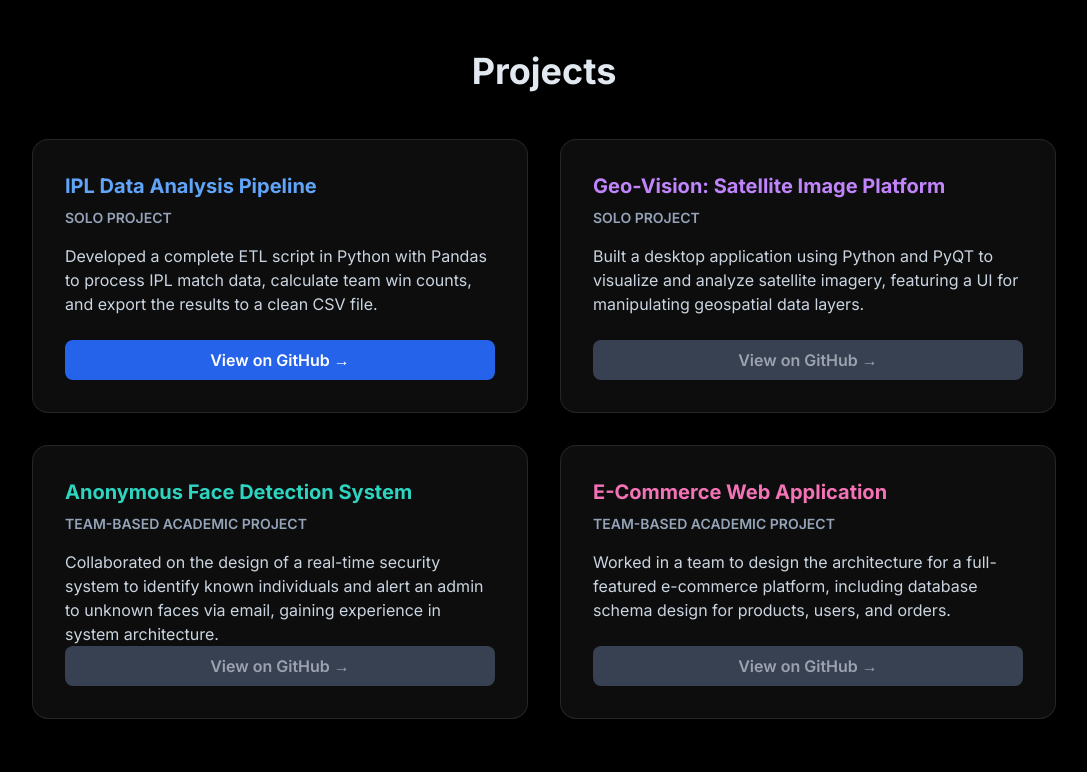
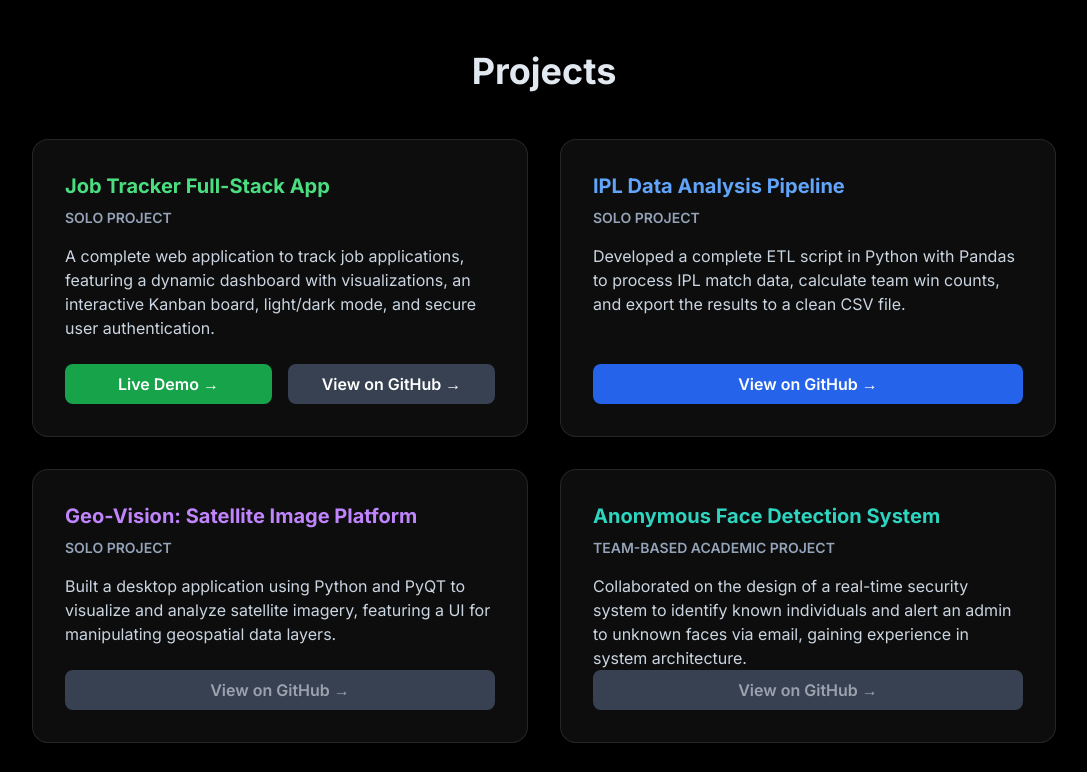
Before and after one commit to SamyaDutta2026/SamyaDutta2026.github.io, a plain HTML site: page index.html in a window 1280 px wide. Shown: the part 1380-2152 px from the top of the page, without its empty margins (96-1183 px from the left). Drawn offline with nearby package versions, Linux system fonts and the light colour scheme.

Commit message:
Update index.html

```diff
--- a/index.html
+++ b/index.html
@@ -5,17 +5,13 @@
     <meta name="viewport" content="width=device-width, initial-scale=1.0">
     <title>Samya Dutta | Portfolio</title>
 
-    <!-- SEO & Social Sharing Meta Tags -->
     <meta name="description" content="Portfolio of Samya Dutta, a Computer Science student specializing in software development and data analysis. Explore my projects and skills.">
 
-    <!-- Open Graph (for LinkedIn, Facebook, etc.) -->
     <meta property="og:title" content="Samya Dutta | Portfolio">
     <meta property="og:description" content="A showcase of my projects and skills in software development and data analysis.">
     <meta property="og:image" content="https://placehold.co/1200x630/0a0a0a/e2e8f0?text=Samya%20Dutta\nPortfolio&font=inter">
-    <meta property="og:url" content="https://samyadutta2026.github.io"> <!-- Replace with your live URL -->
-    <meta property="og:type" content="website">
+    <meta property="og:url" content="https://samyadutta2026.github.io"> <meta property="og:type" content="website">
 
-    <!-- Twitter Card -->
     <meta name="twitter:card" content="summary_large_image">
     <meta name="twitter:title" content="Samya Dutta | Portfolio">
     <meta name="twitter:description" content="A showcase of my projects and skills in software development and data analysis.">
@@ -100,7 +96,6 @@
 </head>
 <body class="antialiased">
 
-    <!-- Header -->
     <header id="header" class="fixed top-0 left-0 right-0 z-50 transition-all duration-300">
         <div class="container mx-auto px-6 py-4 flex justify-between items-center">
             <div class="text-xl font-bold tracking-wider">
@@ -116,7 +111,6 @@
     </header>
 
     <main>
-        <!-- Hero Section -->
         <section id="hero" class="min-h-screen flex items-center bg-black relative">
             <div class="orb-canvas">
                 <div class="orb"></div>
@@ -133,7 +127,6 @@
             </div>
         </section>
 
-        <!-- About Section -->
         <section id="about" class="py-20 md:py-32 section-fade-in">
             <div class="container mx-auto px-6">
                 <div class="max-w-4xl mx-auto text-center">
@@ -147,13 +140,25 @@
             </div>
         </section>
 
-        <!-- Projects Section -->
         <section id="projects" class="py-20 md:py-32 bg-black section-fade-in">
             <div class="container mx-auto px-6">
                 <h2 class="text-3xl md:text-4xl font-bold text-center mb-12">Projects</h2>
                 <div class="grid grid-cols-1 md:grid-cols-2 gap-8 max-w-5xl mx-auto">
 
-                    <!-- Project 1: IPL Pipeline -->
+                    <div class="glass-card p-8 flex flex-col">
+                        <h3 class="text-xl font-bold mb-2 text-green-400">Job Tracker Full-Stack App</h3>
+                        <p class="text-sm font-semibold text-slate-400 mb-4">SOLO PROJECT</p>
+                        <p class="text-slate-300 flex-grow mb-6">A complete web application to track job applications, featuring a dynamic dashboard with visualizations, an interactive Kanban board, light/dark mode, and secure user authentication.</p>
+                        <div class="mt-auto grid grid-cols-1 sm:grid-cols-2 gap-4">
+                            <a href="https://job-tracker-cjej.onrender.com" target="_blank" class="bg-green-600 text-white font-semibold py-2 px-4 rounded-lg hover:bg-green-700 transition-colors text-center">
+                                Live Demo &rarr;
+                            </a>
+                            <a href="https://github.com/SamyaDutta2026/Job-tracker" target="_blank" class="bg-gray-700 text-white font-semibold py-2 px-4 rounded-lg hover:bg-gray-600 transition-colors text-center">
+                                View on GitHub &rarr;
+                            </a>
+                        </div>
+                    </div>
+
                     <div class="glass-card p-8 flex flex-col">
                         <h3 class="text-xl font-bold mb-2 text-blue-400">IPL Data Analysis Pipeline</h3>
                         <p class="text-sm font-semibold text-slate-400 mb-4">SOLO PROJECT</p>
@@ -163,7 +168,6 @@
                         </a>
                     </div>
 
-                    <!-- Project 2: Geo-Vision -->
                     <div class="glass-card p-8 flex flex-col">
                         <h3 class="text-xl font-bold mb-2 text-purple-400">Geo-Vision: Satellite Image Platform</h3>
                          <p class="text-sm font-semibold text-slate-400 mb-4">SOLO PROJECT</p>
@@ -173,7 +177,6 @@
                         </a>
                     </div>
 
-                    <!-- Project 3: Face Detection -->
                     <div class="glass-card p-8 flex flex-col">
                         <h3 class="text-xl font-bold mb-2 text-teal-400">Anonymous Face Detection System</h3>
                         <p class="text-sm font-semibold text-slate-400 mb-4">TEAM-BASED ACADEMIC PROJECT</p>
@@ -183,7 +186,6 @@
                         </a>
                     </div>
 
-                    <!-- Project 4: E-commerce -->
                     <div class="glass-card p-8 flex flex-col">
                         <h3 class="text-xl font-bold mb-2 text-pink-400">E-Commerce Web Application</h3>
                         <p class="text-sm font-semibold text-slate-400 mb-4">TEAM-BASED ACADEMIC PROJECT</p>
@@ -196,8 +198,7 @@
             </div>
         </section>
 
-         <!-- Experience Section -->
-        <section id="experience" class="py-20 md:py-32 section-fade-in">
+         <section id="experience" class="py-20 md:py-32 section-fade-in">
             <div class="container mx-auto px-6">
                 <h2 class="text-3xl md:text-4xl font-bold text-center mb-12">Experience</h2>
                 <div class="max-w-2xl mx-auto">
@@ -219,29 +220,23 @@
             </div>
         </section>
 
-        <!-- Contact Section -->
         <section id="contact" class="py-20 md:py-32 bg-black section-fade-in">
             <div class="container mx-auto px-6 text-center">
                 <h2 class="text-3xl md:text-4xl font-bold mb-4">Get In Touch</h2>
                 <p class="text-lg text-slate-400 mb-8 max-w-xl mx-auto">I'm currently seeking new opportunities to learn and contribute. Feel free to reach out!</p>
                 <div class="flex justify-center items-center space-x-6">
-                    <!-- Gmail -->
                     <a href="mailto:duttasamya3@gmail.com" class="text-slate-400 hover:text-white transition-colors" title="Email Me">
                         <svg class="w-8 h-8" viewBox="0 0 24 24" fill="currentColor"><path d="M20 4H4c-1.1 0-1.99.9-1.99 2L2 18c0 1.1.9 2 2 2h16c1.1 0 2-.9 2-2V6c0-1.1-.9-2-2-2zm0 4l-8 5-8-5V6l8 5 8-5v2z"/></svg>
                     </a>
-                    <!-- GitHub -->
                     <a href="https://github.com/SamyaDutta2026" target="_blank" class="text-slate-400 hover:text-white transition-colors" title="GitHub">
                         <svg class="w-8 h-8" fill="currentColor" viewBox="0 0 24 24" aria-hidden="true"><path fill-rule="evenodd" d="M12 2C6.477 2 2 6.477 2 12c0 4.418 2.865 8.168 6.839 9.492.5.092.682-.217.682-.482 0-.237-.009-.868-.014-1.703-2.782.605-3.369-1.343-3.369-1.343-.454-1.158-1.11-1.466-1.11-1.466-.908-.62.069-.608.069-.608 1.003.07 1.531 1.032 1.531 1.032.892 1.53 2.341 1.088 2.91.832.092-.647.35-1.088.636-1.338-2.22-.253-4.555-1.113-4.555-4.951 0-1.093.39-1.988 1.031-2.688-.103-.253-.446-1.272.098-2.65 0 0 .84-.27 2.75 1.026A9.564 9.564 0 0112 6.844c.85.004 1.705.115 2.504.337 1.909-1.296 2.747-1.027 2.747-1.027.546 1.378.203 2.398.1 2.651.64.7 1.028 1.595 1.028 2.688 0 3.848-2.338 4.695-4.566 4.943.359.309.678.92.678 1.855 0 1.338-.012 2.419-.012 2.747 0 .268.18.58.688.482A10.001 10.001 0 0022 12c0-5.523-4.477-10-10-10z" clip-rule="evenodd" /></svg>
                     </a>
-                    <!-- LinkedIn -->
                     <a href="http://www.linkedin.com/in/samya-d-b87836250" target="_blank" class="text-slate-400 hover:text-white transition-colors" title="LinkedIn">
                         <svg class="w-8 h-8" fill="currentColor" viewBox="0 0 24 24" aria-hidden="true"><path d="M19 0h-14c-2.761 0-5 2.239-5 5v14c0 2.761 2.239 5 5 5h14c2.762 0 5-2.239 5-5v-14c0-2.761-2.238-5-5-5zm-11 19h-3v-11h3v11zm-1.5-12.268c-.966 0-1.75-.79-1.75-1.764s.784-1.764 1.75-1.764 1.75.79 1.75 1.764-.783 1.764-1.75 1.764zm13.5 12.268h-3v-5.604c0-3.368-4-3.113-4 0v5.604h-3v-11h3v1.765c1.396-2.586 7-2.777 7 2.476v6.759z" /></svg>
                     </a>
-                    <!-- Facebook -->
                     <a href="https://www.facebook.com/samya.dutta.2025/" target="_blank" class="text-slate-400 hover:text-white transition-colors" title="Facebook">
                         <svg class="w-8 h-8" fill="currentColor" viewBox="0 0 24 24" aria-hidden="true"><path d="M22.675 0h-21.35c-.732 0-1.325.593-1.325 1.325v21.351c0 .731.593 1.324 1.325 1.324h11.495v-9.294h-3.128v-3.622h3.128v-2.671c0-3.1 1.893-4.788 4.659-4.788 1.325 0 2.463.099 2.795.143v3.24l-1.918.001c-1.504 0-1.795.715-1.795 1.763v2.313h3.587l-.467 3.622h-3.12v9.293h6.116c.73 0 1.323-.593 1.323-1.325v-21.35c0-.732-.593-1.325-1.325-1.325z"/></svg>
                     </a>
-                    <!-- Instagram -->
                     <a href="https://www.instagram.com/i_am_s_a_m_y_a/?next=%2F" target="_blank" class="text-slate-400 hover:text-white transition-colors" title="Instagram">
                         <svg class="w-8 h-8" fill="currentColor" viewBox="0 0 24 24" aria-hidden="true"><path d="M12 2.163c3.204 0 3.584.012 4.85.07 3.252.148 4.771 1.691 4.919 4.919.058 1.265.069 1.645.069 4.85s-.012 3.584-.07 4.85c-.148 3.225-1.664 4.771-4.919 4.919-1.266.058-1.644.07-4.85.07s-3.584-.012-4.85-.07c-3.26-.149-4.771-1.699-4.919-4.92-.058-1.265-.07-1.644-.07-4.85s.012-3.584.07-4.85c.149-3.227 1.664-4.771 4.919-4.919 1.266-.057 1.645-.069 4.85-.069zm0-2.163c-3.259 0-3.667.014-4.947.072-4.358.2-6.78 2.618-6.98 6.98-.059 1.281-.073 1.689-.073 4.948s.014 3.667.072 4.947c.2 4.358 2.618 6.78 6.98 6.98 1.281.058 1.689.072 4.948.072s3.667-.014 4.947-.072c4.354-.2 6.782-2.618 6.979-6.98.059-1.28.073-1.689.073-4.948s-.014-3.667-.072-4.947c-.196-4.354-2.617-6.78-6.979-6.98-1.281-.059-1.689-.072-4.948-.072zm0 5.838c-3.403 0-6.162 2.759-6.162 6.162s2.759 6.162 6.162 6.162 6.162-2.759 6.162-6.162-2.759-6.162-6.162-6.162zm0 10.162c-2.209 0-4-1.79-4-4s1.791-4 4-4 4 1.79 4 4-1.791 4-4 4zm6.406-11.845c-.796 0-1.441.645-1.441 1.44s.645 1.44 1.441 1.44 1.441-.645 1.441-1.44-.645-1.44-1.441-1.44z"/></svg>
                     </a>
```
